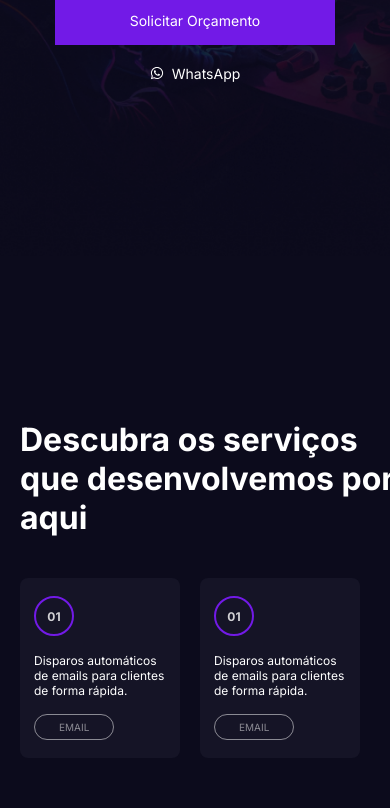
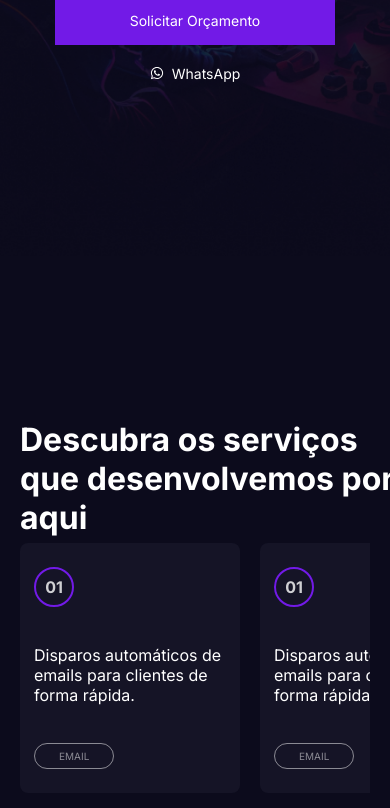
Before and after one commit to rogeritael/roger_rosa_portfolio, a Next.js app: page /automacao in a window 390 px wide. Shown: the part 588-1396 px from the top of the page. Built offline with nearby package versions, Linux system fonts and the light colour scheme.

Commit message:
responsivo do ServiceItem

```diff
--- a/components/v2/ServiceItem/styles.scss
+++ b/components/v2/ServiceItem/styles.scss
@@ -34,10 +34,10 @@
         pointer-events: none;
     }
 
-    @media(max-width: 1024px){
-        width: 160px;
-        height: 180px;
-        font-size: 12px;
-        padding: 18px 14px;
-    }
+    // @media(max-width: 1024px){
+    //     width: 160px;
+    //     height: 180px;
+    //     font-size: 12px;
+    //     padding: 18px 14px;
+    // }
  }
```
